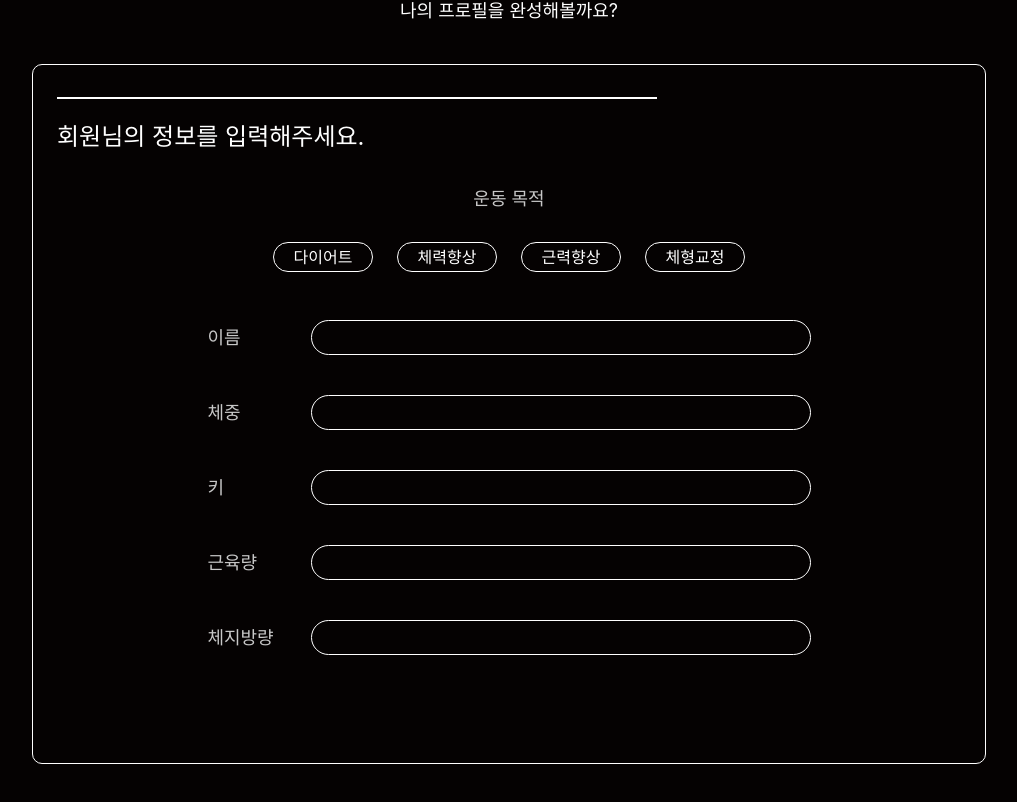
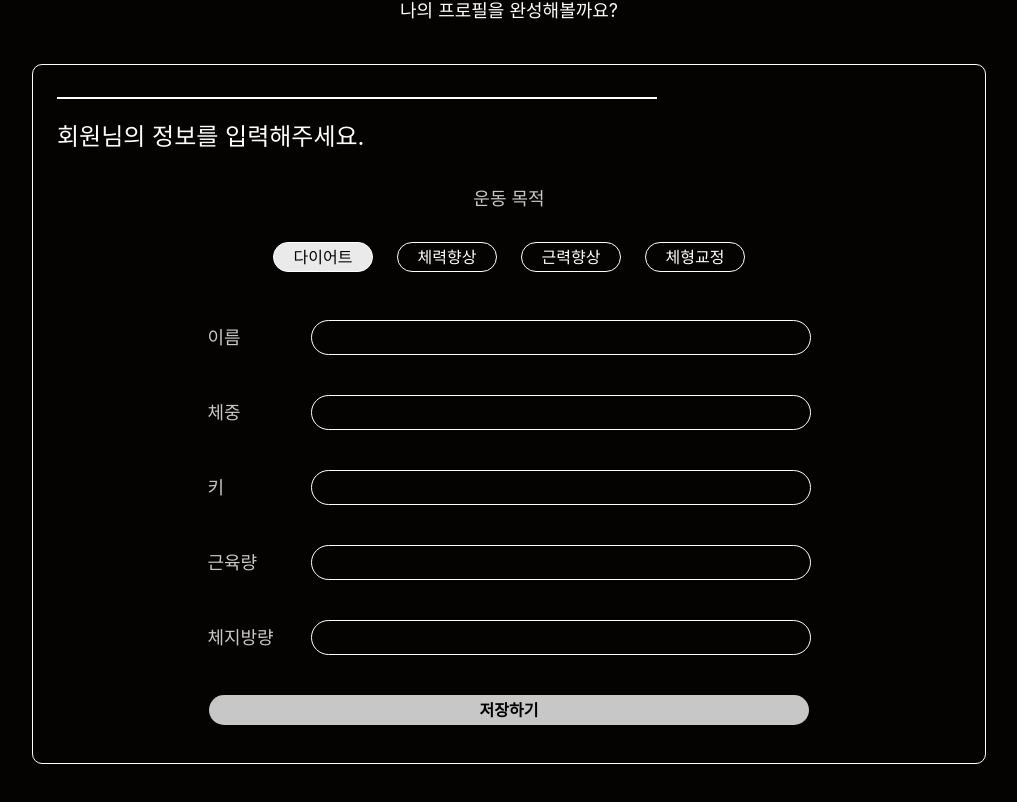
Before and after one commit to songjiwon17/4tential, a React (Create React App) app: page / in a window 1280 px wide. Shown: the part 552-1354 px from the top of the page, without its empty margins (131-1148 px from the left). Built offline with nearby package versions, Linux system fonts and the light colour scheme.

Commit message:
프로필 페이지 운동 목적별 타입으로 분리 및 이벤트 처리 위한 hook 생성

```diff
--- a/src/components/TypeButton.js
+++ b/src/components/TypeButton.js
@@ -19,8 +19,20 @@ const TypeBtn = chakra(Button, {
   },
 });
 
-const TypeButton = ({ value = '' }) => {
-  return <TypeBtn>{value}</TypeBtn>;
+const TypeButton = ({
+  value = '',
+  isSelected = false,
+  onChange = () => {},
+}) => {
+  return (
+    <TypeBtn
+      bg={isSelected ? '#EAEAEA' : 'transparent'}
+      color={isSelected ? '#050202' : '#fff'}
+      onClick={() => onChange(value)}
+    >
+      {value}
+    </TypeBtn>
+  );
 };
 
 export default TypeButton;
--- a/src/pages/profile/ProfileContentsBox.js
+++ b/src/pages/profile/ProfileContentsBox.js
@@ -3,9 +3,25 @@ import Line from '../../components/Line';
 import MainTitle from '../../components/MainTitle';
 import TypeButton from '../../components/TypeButton';
 import ProfileInputBox from './component/ProfileInputBox';
+import ProfileSaveBtn from './component/ProfileSaveBtn';
+import useProfile from './hooks/useProfile';
+import {
+  ProfileDetailTypes,
+  ProfileTypes,
+  profileDetailLabelKey,
+} from '../../store/atoms';
 import { Flex, HStack, Text, VStack } from '@chakra-ui/react';
 
 const ProfileContentsBox = () => {
+  const {
+    profileType,
+    profileDetail,
+    handleChangeProfileType,
+    handleDetailChange,
+  } = useProfile();
+
+  const isSelected = (type) => profileType === type;
+
   return (
     <ContentsBox>
       <Line />
@@ -18,17 +34,35 @@ const ProfileContentsBox = () => {
         운동 목적
       </Text>
 
+      {/*  운동 목적 4가지 버튼 */}
       <Flex mt={30} gap={6} alignSelf="center">
-        <TypeButton value={'다이어트'} />
-        <TypeButton value={'체력향상'} />
-        <TypeButton value={'근력향상'} />
-        <TypeButton value={'체형교정'} />
+        <TypeButton
+          value={ProfileTypes.Diet}
+          isSelected={isSelected(ProfileTypes.Diet)}
+          onChange={handleChangeProfileType}
+        />
+        <TypeButton
+          value={ProfileTypes.BoostPhysical}
+          isSelected={isSelected(ProfileTypes.BoostPhysical)}
+          onChange={handleChangeProfileType}
+        />
+        <TypeButton
+          value={ProfileTypes.IncreasedStrength}
+          isSelected={isSelected(ProfileTypes.IncreasedStrength)}
+          onChange={handleChangeProfileType}
+        />
+        <TypeButton
+          value={ProfileTypes.BodyShapeCorrection}
+          isSelected={isSelected(ProfileTypes.BodyShapeCorrection)}
+          onChange={handleChangeProfileType}
+        />
       </Flex>
 
+      {/* 프로필 정보 입력 */}
       <VStack spacing={10} mt={12} alignSelf="center">
-        {['이름', '체중', '키', '근육량', '체지방량'].map((label, index) => (
+        {Object.keys(ProfileDetailTypes).map((key) => (
           <HStack
-            key={index}
+            key={key}
             spacing={6}
             w={['90%', '80%', '80%']}
             justify="space-between"
@@ -39,12 +73,19 @@ const ProfileContentsBox = () => {
               whiteSpace="nowrap"
               minW="80px"
             >
-              {label}
+              {profileDetailLabelKey[key] || key}
             </Text>
-            <ProfileInputBox flex="2" />
+            <ProfileInputBox
+              flex="2"
+              type={key}
+              value={profileDetail[key]}
+              onChange={handleDetailChange}
+            />
           </HStack>
         ))}
       </VStack>
+
+      <ProfileSaveBtn value={'저장하기'} />
     </ContentsBox>
   );
 };
--- /dev/null
+++ b/src/pages/profile/ProfileTitle.js
@@ -0,0 +1,22 @@
+import MainTitle from '../../components/MainTitle';
+import SubText from '../../components/SubText';
+
+const ProfileTitle = () => {
+  return (
+    <>
+      <MainTitle mainTitle={'프로필'} mt={10} />
+      <SubText
+        subText={
+          <>
+            나의 신체정보를 입력하면 체형과 그에 맞는 운동, 식단을 추천받을 수
+            있어요!
+            <br />
+            나의 프로필을 완성해볼까요?
+          </>
+        }
+      />
+    </>
+  );
+};
+
+export default ProfileTitle;
--- a/src/pages/profile/component/ProfileInputBox.js
+++ b/src/pages/profile/component/ProfileInputBox.js
@@ -11,7 +11,10 @@ const InputBox = chakra(Input, {
   },
 });
 
-const ProfileInputBox = () => {
-  return <InputBox />;
+const ProfileInputBox = ({ type, value, onChange }) => {
+  return (
+    <InputBox value={value} onChange={(e) => onChange(type, e.target.value)} />
+  );
 };
+
 export default ProfileInputBox;
--- /dev/null
+++ b/src/pages/profile/component/ProfileSaveBtn.js
@@ -0,0 +1,19 @@
+import { Button, chakra } from '@chakra-ui/react';
+
+const SaveBtn = chakra(Button, {
+  baseStyle: {
+    width: '600px',
+    height: '30px',
+    borderRadius: '50px',
+    marginTop: '40px',
+    backgroundColor: '#C7C7C7',
+    color: '#000',
+    alignSelf: 'center',
+  },
+});
+
+const ProfileSaveBtn = ({ value = '' }) => {
+  return <SaveBtn>{value}</SaveBtn>;
+};
+
+export default ProfileSaveBtn;
--- /dev/null
+++ b/src/pages/profile/hooks/useProfile.js
@@ -0,0 +1,27 @@
+import { useAtom } from 'jotai';
+import { profileTypeAtom, profileDetailTypeAtom } from '../../../store/atoms';
+
+const useProfile = () => {
+  const [profileType, setProfileType] = useAtom(profileTypeAtom);
+  const [profileDetail, setProfileDetail] = useAtom(profileDetailTypeAtom);
+
+  const handleChangeProfileType = (value) => {
+    setProfileType(value);
+  };
+
+  const handleDetailChange = (key, newValue) => {
+    setProfileDetail((prev) => ({
+      ...prev,
+      [key]: newValue,
+    }));
+  };
+
+  return {
+    profileType,
+    profileDetail,
+    handleChangeProfileType,
+    handleDetailChange,
+  };
+};
+
+export default useProfile;
--- a/src/pages/profile/index.js
+++ b/src/pages/profile/index.js
@@ -1,23 +1,11 @@
-import MainTitle from '../../components/MainTitle';
-import SubText from '../../components/SubText';
+import ProfileTitle from './ProfileTitle';
 import ProfileContentsBox from './ProfileContentsBox';
 import { Flex } from '@chakra-ui/react';
 
 const Profile = () => {
   return (
     <Flex direction={'column'} justifyContent={'center'} alignItems={'center'}>
-      <MainTitle mainTitle={'프로필'} mt={10} />
-      <SubText
-        subText={
-          <>
-            나의 신체정보를 입력하면 체형과 그에 맞는 운동, 식단을 추천받을 수
-            있어요!
-            <br />
-            나의 프로필을 완성해볼까요?
-          </>
-        }
-      />
-
+      <ProfileTitle />
       <ProfileContentsBox />
     </Flex>
   );
--- /dev/null
+++ b/src/store/atoms/ProfileAtoms.js
@@ -0,0 +1,34 @@
+import { atom } from 'jotai';
+
+export const ProfileTypes = {
+  Diet: '다이어트',
+  BoostPhysical: '체력향상',
+  IncreasedStrength: '근력향상',
+  BodyShapeCorrection: '체형교정',
+};
+
+export const profileTypeAtom = atom(ProfileTypes.Diet);
+
+export const ProfileDetailTypes = {
+  name: '',
+  weight: '',
+  height: '',
+  muscle: '',
+  bodyFat: '',
+};
+
+export const profileDetailLabelKey = {
+  name: '이름',
+  weight: '체중',
+  height: '키',
+  muscle: '근육량',
+  bodyFat: '체지방량',
+};
+
+export const profileDetailTypeAtom = atom({
+  name: '',
+  weight: '',
+  height: '',
+  muscle: '',
+  bodyFat: '',
+});
--- a/src/store/atoms/index.js
+++ b/src/store/atoms/index.js
@@ -1 +1 @@
-export * from './PageAtoms';
+export * from './ProfileAtoms';
```
Also changed, not shown: src/layout/MainLayout/hooks/usePage.js (deleted, +0 -17 lines), src/store/atoms/PageAtoms.js (deleted, +0 -10 lines).
